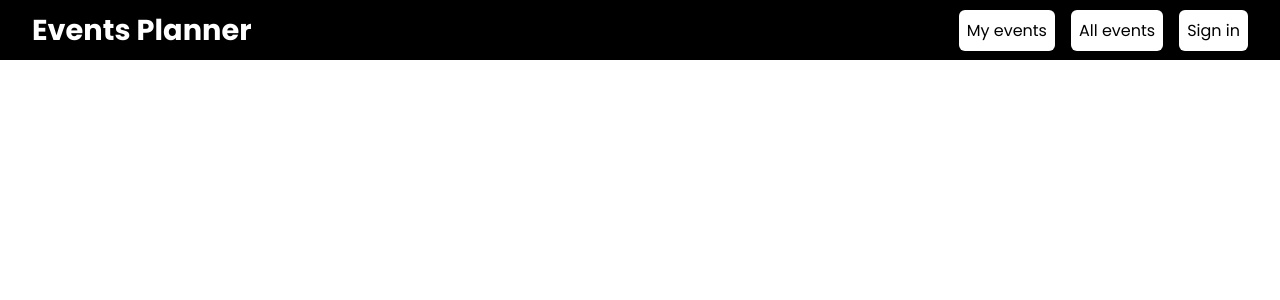
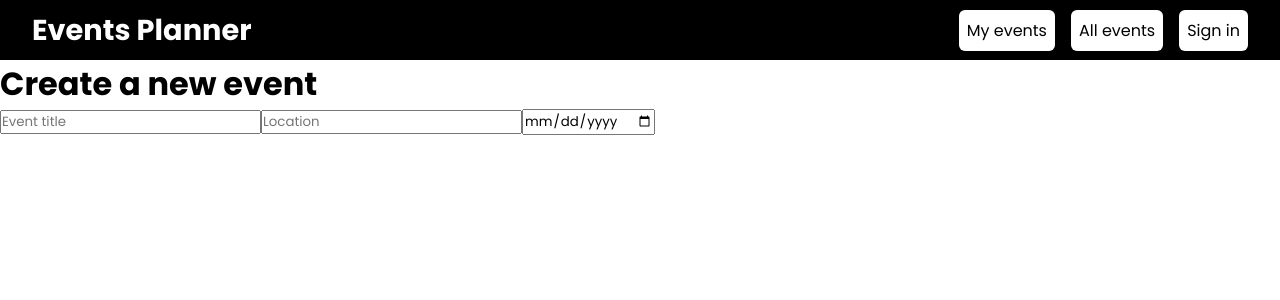
Before and after one commit to mernsummerproject2022/frontend, a React (Create React App) app in the folder event-planner/: page /create in a window 1280 px wide. Shown: the top 300 px of the page. Built offline with nearby package versions, Linux system fonts and the light colour scheme.

Commit message:
added Create Event page

```diff
--- a/event-planner/src/App.js
+++ b/event-planner/src/App.js
@@ -1,24 +1,24 @@
-import { Route, Routes} from 'react-router-dom';
-import Header from './Header';
-import LandingPage from './Pages/LandingPage';
-import EventsPage from './Pages/EventsPage';
-import LoginPage from './Pages/LoginPage';
-import RegisterPage from './Pages/RegisterPage';
+import { Route, Routes } from "react-router-dom";
+import Header from "./Header";
+import LandingPage from "./Pages/LandingPage";
+import EventsPage from "./Pages/EventsPage";
+import LoginPage from "./Pages/LoginPage";
+import RegisterPage from "./Pages/RegisterPage";
+import EventCreate from "./Pages/EventCreate";
 
 function App() {
   return (
     <>
-    <div>
-      <Header />
-      <Routes >
-
-        <Route path='/' element={<LandingPage />}/>
-        <Route path='/events' element={<EventsPage />}/>
-        <Route path='/login' element={<LoginPage />}/>
-        <Route path='/register' element={<RegisterPage/>}/>
-
-      </Routes>
-    </div>
+      <div>
+        <Header />
+        <Routes>
+          <Route path="/" element={<LandingPage />} />
+          <Route path="/events" element={<EventsPage />} />
+          <Route path="/login" element={<LoginPage />} />
+          <Route path="/register" element={<RegisterPage />} />
+          <Route path="/create" element={<EventCreate />} />
+        </Routes>
+      </div>
     </>
   );
 }
--- /dev/null
+++ b/event-planner/src/Pages/EventCreate.jsx
@@ -0,0 +1,34 @@
+import React from "react";
+
+function EventCreate() {
+  return (
+    <div>
+      <div className="create-container">
+        <h1 className="create-event-heading">Create a new event</h1>
+
+        <div className="create-event-form">
+          <input
+            type="text"
+            placeholder="Event title"
+            name="event-title"
+            autoComplete="none"
+          />
+          <input
+            type="text"
+            placeholder="Location"
+            name="event-location"
+            autoComplete="none"
+          />
+          <input
+            type="date"
+            placeholder="Date"
+            name="event-date"
+            autoComplete="none"
+          />
+        </div>
+      </div>
+    </div>
+  );
+}
+
+export default EventCreate;
```
